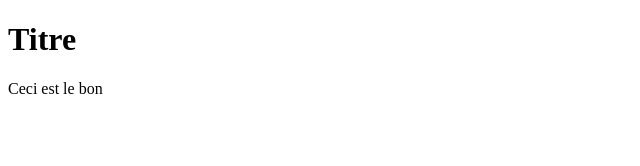
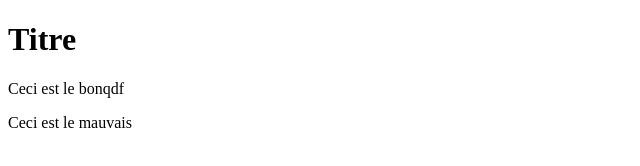
Before and after one commit to Herilanto003/demo_fetch_push, a plain HTML site: page index.html in a window 1280 px wide. Shown: the whole page, without its empty margins (0-640 px from the left). Drawn offline with Linux system fonts and the light colour scheme.

Commit message:
nouveau extensionqdfqdfq

```diff
--- a/index.html
+++ b/index.html
@@ -8,6 +8,8 @@
   <body>
     <h1>Titre</h1>
 
-    <p>Ceci est le bon</p>
+    <p>Ceci est le bonqdf</p>
+
+    <p>Ceci est le mauvais</p>
   </body>
 </html>
```
